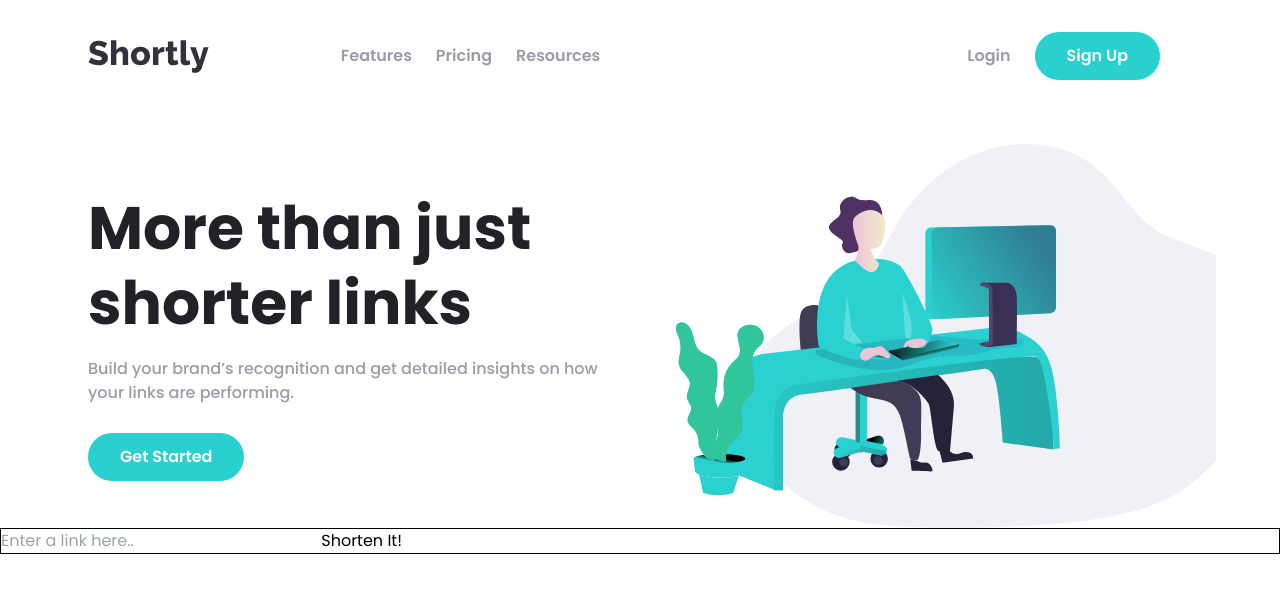
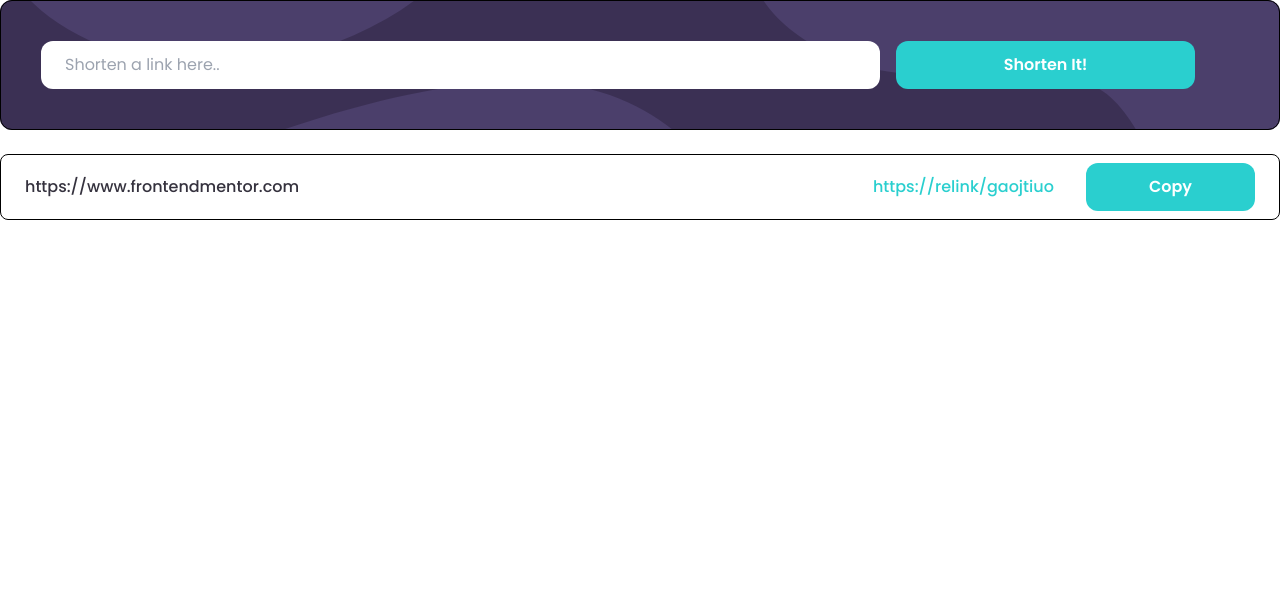
Before and after one commit to Redot2468/Shortly, a website: page index.html in a window 1280 px wide. Drawn offline with Linux system fonts and the light colour scheme.

Commit message:
built and styled the form section

```diff
--- a/index.html
+++ b/index.html
@@ -23,113 +23,57 @@
   </head>
   <body>
     <!-- main container -->
-    <div class="h-[1000px]">
-      <!-- banner / header -->
-      <header class="">
-        <!-- for the header width -->
-        <div class="pt-8 md:pt-0">
-          <!-- nav -->
-          <nav
-            class="px-6 md:max-w-6xl md:mx-auto flex flex-row flex-wrap justify-between gap-y-5 md:gap-y-0 md:items-center"
-          >
-            <!-- logo -->
-            <section class="">
-              <img src="./images/logo.svg" alt="" srcset="" />
-            </section>
-            <!-- hamburger -->
-            <section class="md:hidden">
-              <i class="fa-solid fa-bars text-3xl text-grayishViolet"></i>
-            </section>
-            <!-- menu -->
-            <div class="hidden md:contents">
-              <section
-                class="flex flex-col md:flex-row md:flex-nowrap md:w-[80%] md:items-center md:justify-between space-y-4 md:space-y-0 text-center p-8 text-white bg-darkViolet md:bg-opacity-0 font-semibold text-lg md:text-base w-full rounded-2xl md:text-grayishViolet"
-              >
-                <ul
-                  class="flex flex-col md:flex-row md:space-y-0 md:space-x-6 space-y-6 pb-8 md:pb-0 border-b border-grayishViolet md:border-0"
-                >
-                  <li>
-                    <a href="" class="hover:text-sky-200 transition-colors"
-                      >Features</a
-                    >
-                  </li>
-                  <li>
-                    <a href="" class="hover:text-sky-200 transition-colors"
-                      >Pricing</a
-                    >
-                  </li>
-                  <li>
-                    <a href="" class="hover:text-sky-200 transition-colors"
-                      >Resources</a
-                    >
-                  </li>
-                </ul>
-
-                <ul
-                  class="flex flex-col space-y-6 p-4 md:items-center md:flex-row md:space-y-0 md:space-x-6 md:p-0"
-                >
-                  <li>
-                    <a href="" class="hover:text-sky-200 transition-colors"
-                      >Login</a
-                    >
-                  </li>
-                  <button
-                    class="bg-cyan py-3 px-8 text-white rounded-3xl cursor-pointer hover:bg-sky-400 transition-colors"
-                  >
-                    Sign Up
-                  </button>
-                </ul>
-              </section>
-            </div>
-          </nav>
-
-          <!-- banner -->
-          <div
-            class="mt-8 grid grid-cols-1 overflow-hidden md:overflow-visible md:grid-cols-2 align gap-y-9 pl-6 md:max-w-6xl md:gap-12 mx-auto"
-          >
-            <!-- hero -->
-            <div
-              class="bg-header-mobile md:bg-header-desktop w-full h-96 bg-no-repeat bg-left bg-cover md:order-2"
-            ></div>
-            <!-- banner Text -->
-            <div class="text-center pr-6 md:text-left md:order-1 self-center">
-              <h1
-                class="text-5xl text-veryDarkViolet font-bold leading-tight md:text-6xl md:leading-tight"
-              >
-                More than just shorter links
-              </h1>
-              <p
-                class="text-grayishViolet mt-3 md:mt-4 font-medium leading-normal"
-              >
-                Build your brand’s recognition and get detailed insights on how
-                your links are performing.
-              </p>
-              <button
-                class="bg-cyan py-3 px-8 mt-7 text-white rounded-3xl cursor-pointer hover:bg-sky-400 transition-colors font-semibold"
-              >
-                Get Started
-              </button>
-            </div>
-          </div>
-        </div>
-      </header>
-      <!-- end of header -->
-
+    <div class="">
       <main>
         <!-- for the width -->
         <div>
           <!-- for the form and the short link -->
           <div>
             <!-- for the form -->
-            <div class="border border-black">
+            <div class="bg-darkViolet rounded-xl">
+              <div
+                class="border border-black p-6 md:p-10 rounded-xl space-y-4 md:space-y-0 md:space-x-3 bg-boost-mobile md:bg-boost-desktop bg-no-repeat bg-cover bg-center"
+              >
                 <input
                   type="text"
                   name="linkInput"
                   id="linkInput"
-                placeholder="Enter a link here.."
+                  placeholder="Shorten a link here.."
+                  class="block w-full py-3 pl-4 md:pl-6 rounded-xl focus:outline-0 md:inline md:w-[70%]"
                   required
                 />
-              <button type="submit">Shorten It!</button>
+                <button
+                  type="submit"
+                  class="bg-cyan py-3 px-8 font-semibold text-white w-full md:w-[25%] rounded-xl cursor-pointer hover:bg-sky-400 transition-colors duration-200"
+                >
+                  Shorten It!
+                </button>
+              </div>
+            </div>
+
+            <!-- for the shortened link -->
+            <div class="space-y-6 mt-6 font-medium">
+              <section
+                class="p-4 md:py-2 md:px-6 bg-white flex flex-col md:flex-row md:space-y-0 md:justify-between md:items-center space-y-3 border border-black rounded-lg"
+              >
+                <p
+                  class="pb-3 md:pb-0 text-veryDarkBlue border-b md:border-0 border-gray md:w-[45%]"
+                >
+                  https://www.frontendmentor.com
+                </p>
+
+                <section
+                  class="space-y-4 py-1 flex-auto md:py-0 md:space-y-0 flex flex-col md:flex-row md:w-[55%] md:gap-x-8 md:items-center md:justify-end"
+                >
+                  <p class="text-cyan">https://relink/gaojtiuo</p>
+                  <button
+                    type="submit"
+                    class="bg-cyan py-3 px-8 font-semibold text-white w-full md:w-[25%] rounded-xl cursor-pointer hover:bg-sky-400 transition-colors duration-200"
+                  >
+                    Copy
+                  </button>
+                </section>
+              </section>
             </div>
           </div>
         </div>
```
Also changed, not shown: components/form.html (added, +49 -0 lines), css/style.css. Lines whose indentation alone changed are shown as unchanged.
